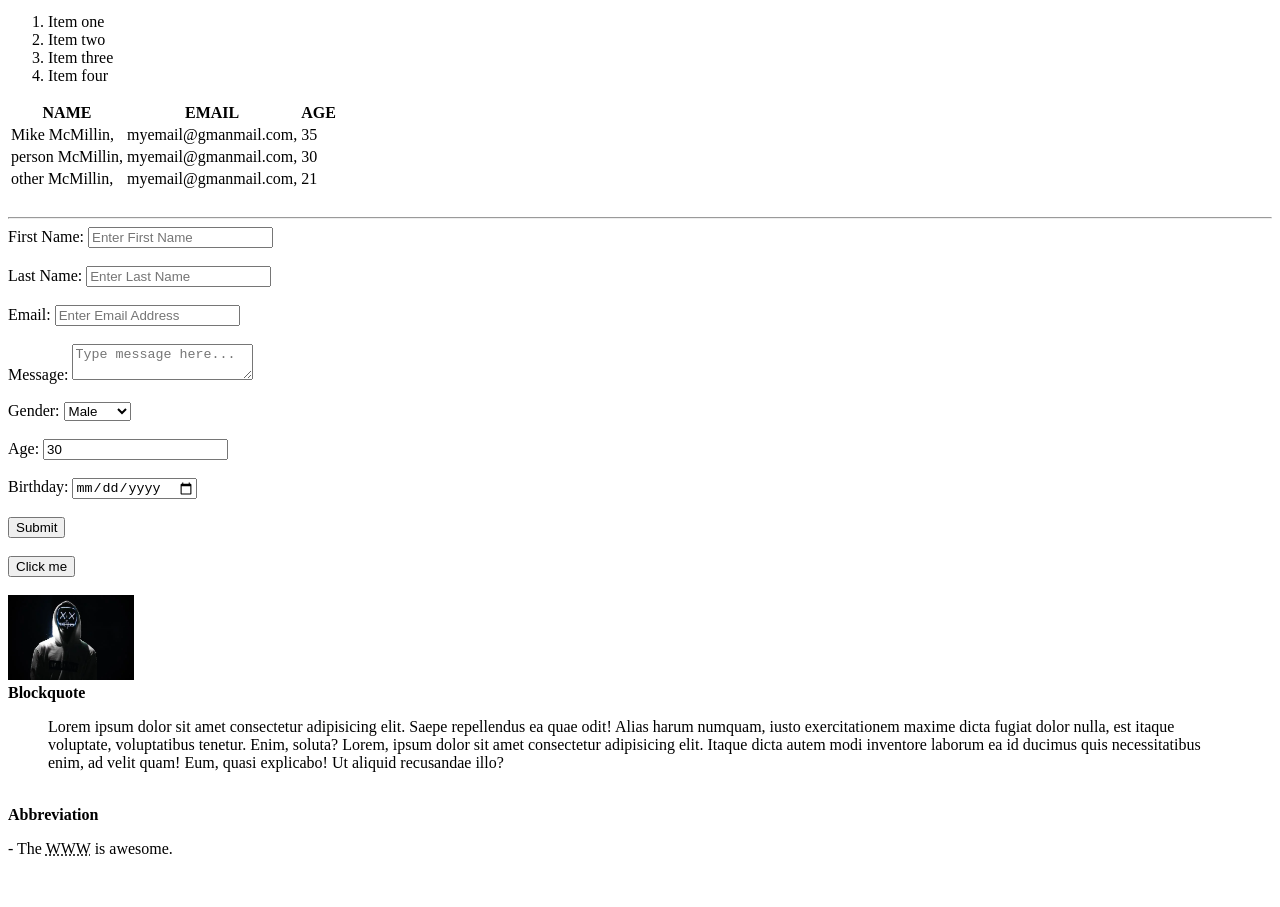
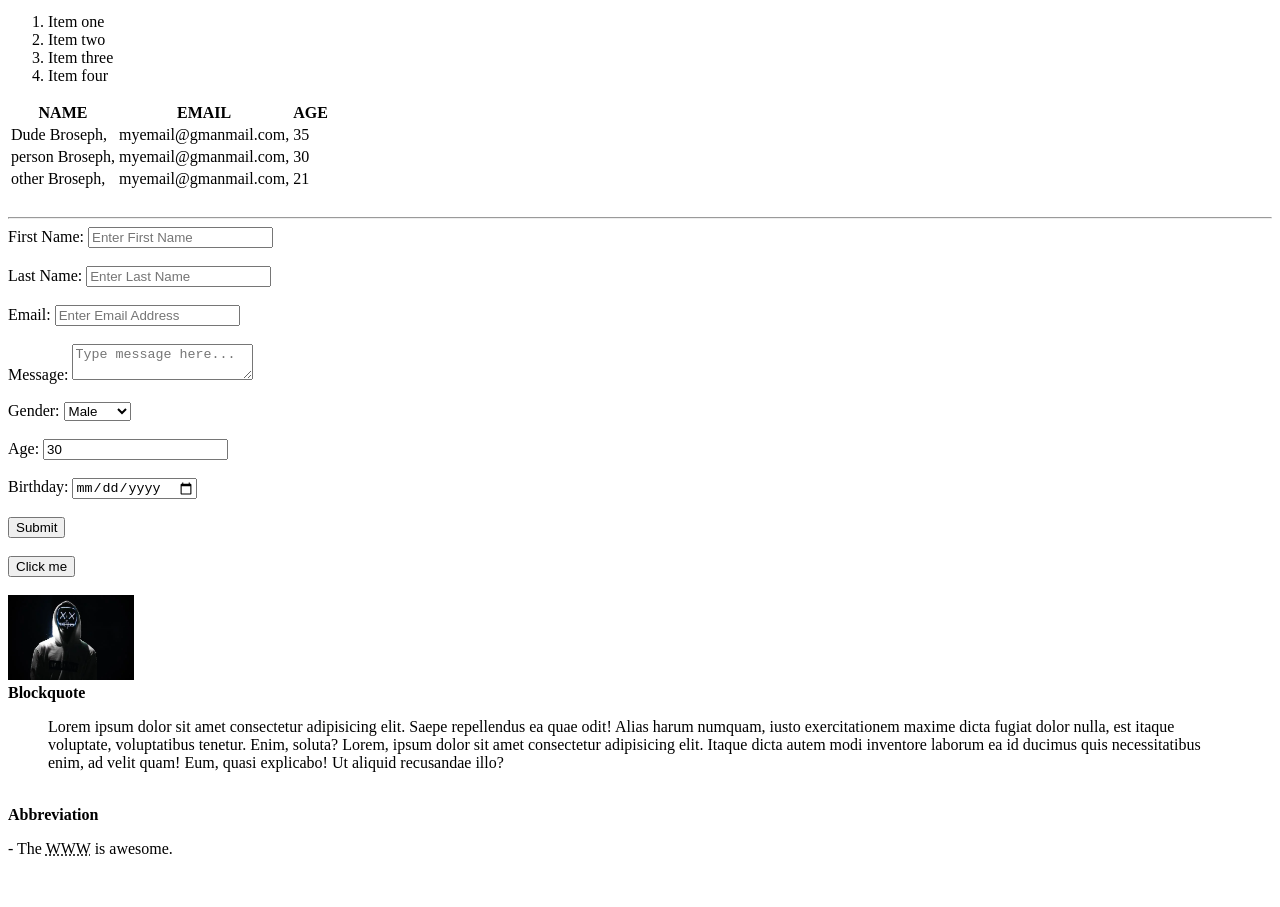
Before and after one commit to M4K4TT4CK/Web_DEV_Practice, a plain HTML site: page Main/index.html in a window 1280 px wide. Shown: the part 900-1807 px from the top of the page. Drawn offline with Linux system fonts and the light colour scheme.

Commit message:
Removed PII

```diff
--- a/Main/index.html
+++ b/Main/index.html
@@ -82,17 +82,17 @@
             <!--Starts table body-->
             <tbody>
                 <tr>
-                    <td>Mike McMillin,</td> <!--columns-->
+                    <td>Dude Broseph,</td> <!--columns-->
                     <td>myemail@gmanmail.com,</td>
                     <td>35</td>
                 </tr>
                 <tr>
-                    <td>person McMillin,</td> <!--columns-->
+                    <td>person Broseph,</td> <!--columns-->
                     <td>myemail@gmanmail.com,</td>
                     <td>30</td>
                 </tr>
                 <tr>
-                    <td>other McMillin,</td> <!--columns-->
+                    <td>other Broseph,</td> <!--columns-->
                     <td>myemail@gmanmail.com,</td>
                     <td>21</td>
                 </tr>
```
Also changed, not shown: 2 other files.
